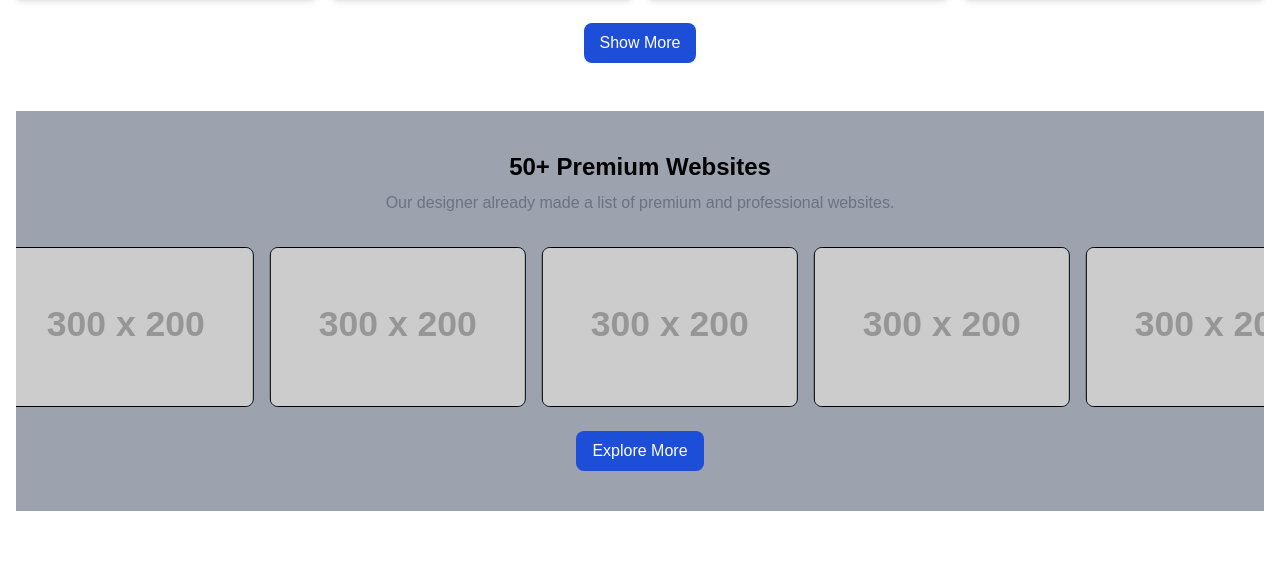
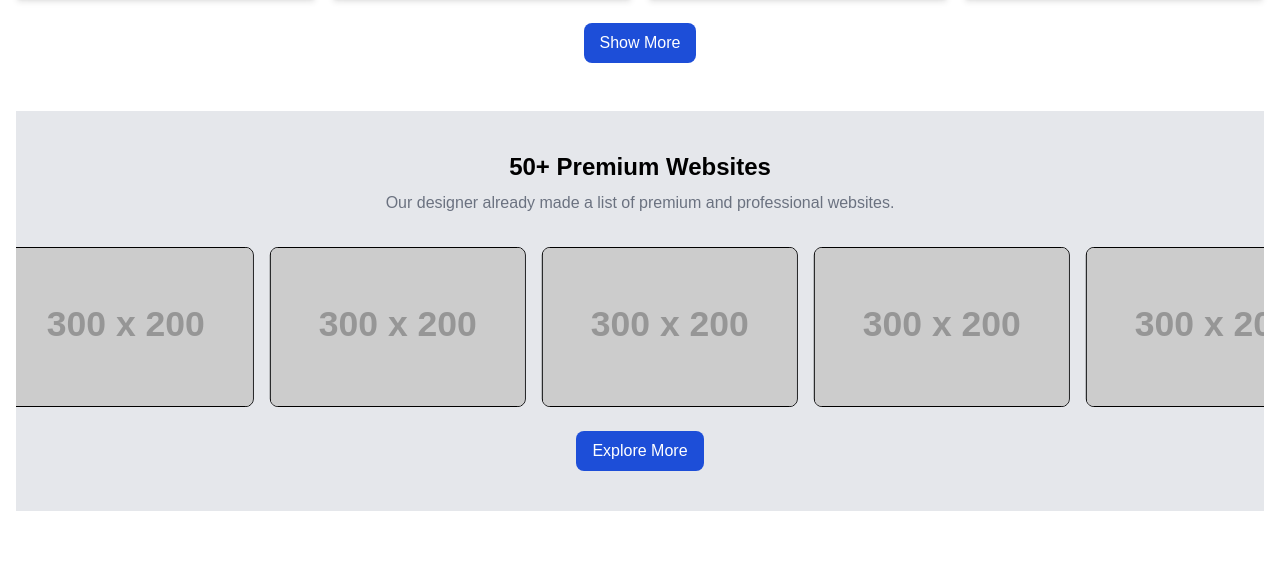
Before and after one commit to SaranSrini03/SP1, a Next.js app: page / in a window 1280 px wide. Shown: the part 1761-2322 px from the top of the page. Built offline with nearby package versions, Linux system fonts and the light colour scheme.

Commit message:
ui changes for homepage6

```diff
--- a/components/HomePage.js
+++ b/components/HomePage.js
@@ -129,7 +129,7 @@ const Home = () => {
       </section>
 
       {/* Premium Websites Section */}
-      <section className="text-center py-10 bg-gray-400 mb-12">
+      <section className="text-center py-10 bg-gray-200 mb-12">
         <h2 className="text-lg sm:text-2xl font-bold">50+ Premium Websites</h2>
         <p className="text-sm sm:text-base text-gray-500 mt-2">
           Our designer already made a list of premium and professional websites.
```
